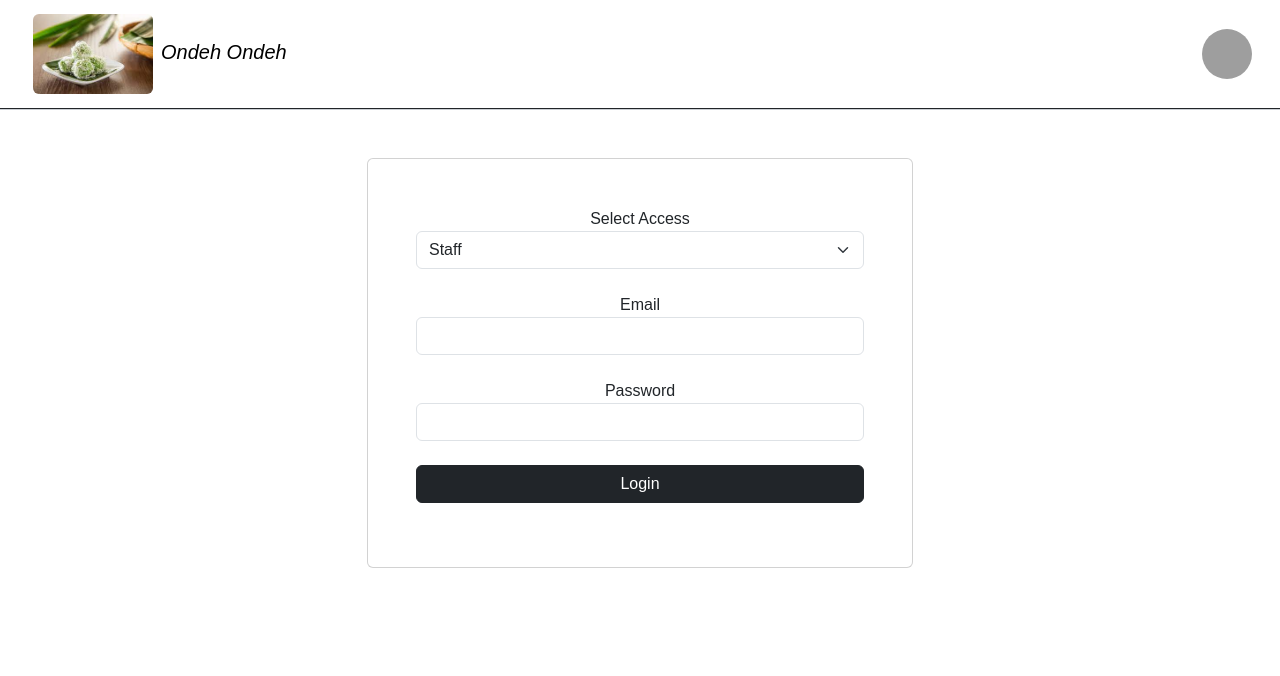
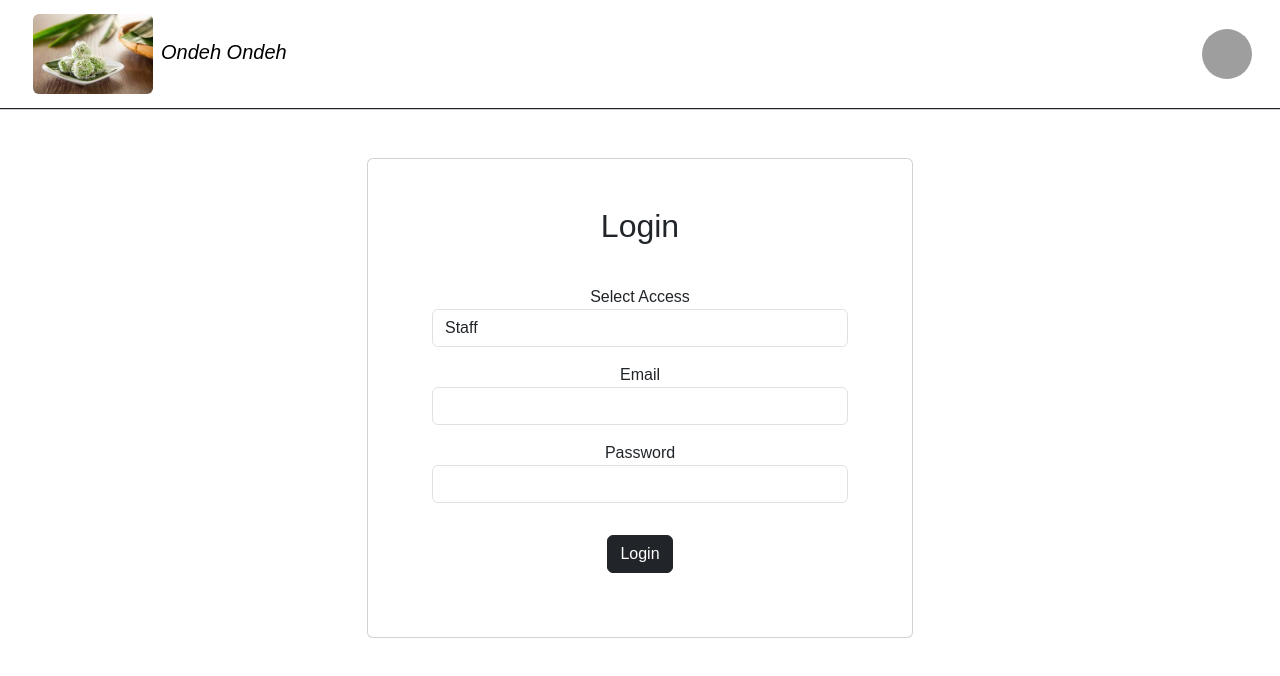
Before and after one commit to L1uM4rt1n/SPM-Project, a Vue app in the folder Frontend/spm-proj/: page /login-page in a window 1280 px wide. Shown: the top 676 px of the page. Built offline with nearby package versions, Linux system fonts and the light colour scheme; grey boxes are pictures that could not be loaded.

Commit message:
correct handling of access rights, psw and email

```diff
--- a/Frontend/spm-proj/src/views/LoginPage.vue
+++ b/Frontend/spm-proj/src/views/LoginPage.vue
@@ -1,152 +1,141 @@
-<!-- Template -->
 <template>
     <div class="container mt-5">
         <div class="row d-flex justify-content-center">
             <div class="col-md-6">
-        <div class="card px-5 py-5" id="form1">
-            <div class="form-data">
-                <div class="forms-inputs mb-4">
+                <div class="card px-5 py-5">
+                    <h2 class="text-center mb-4">Login</h2>
+                    <form @submit.prevent="authenticate">
+                        <!-- access rights -->
+                        <div class="form-group m-3">
                             <label for="access">Select Access</label>
-                    <select
-                        id="access"
-                        v-model="access"
-                        class="form-select"
-                    >
+                            <select id="access" v-model="access" class="form-control">
                                 <option value="Staff">Staff</option>
                                 <option value="HR">HR</option>
                             </select>
                         </div>
-            <div class="forms-inputs mb-4">
+                        <!-- email field -->
+                        <div class="form-group m-3">
                             <label for="email">Email</label>
-                <input autocomplete="off"
-                type="text"
+                            <input
+                                type="email"
                                 id="email"
                                 v-model="email"
-                :class="{'form-control': true, 'is-invalid': emailBlurred && !validEmail(email)}"
+                                class="form-control"
+                                :class="{'is-invalid': emailBlurred && !validEmail(email)}"
                                 @blur="emailBlurred = true"
+                                required
                             />
                             <div class="invalid-feedback">A valid email is required!</div>
                         </div>
-            <div class="forms-inputs mb-4">
+                        <!-- password field -->
+                        <div class="form-group m-3">
                             <label for="password">Password</label>
                             <input
-                autocomplete="off"
                                 type="password"
                                 id="password"
                                 v-model="password"
-                :class="{'form-control': true, 'is-invalid': passwordBlurred && !validPassword(password)}"
+                                class="form-control"
+                                :class="{'is-invalid': passwordBlurred && !validPassword(password)}"
                                 @blur="passwordBlurred = true"
+                                required
                             />
-                <div class="invalid-feedback">Password must be at least 3 characters long!</div>
+                            <div class="invalid-feedback">A valid password is required!</div>
                         </div>
-            <div class="mb-3">
-                <button @click="authenticate" class="btn btn-dark w-100">Login</button>
-            </div>
-            </div>
-            <div class="success-data" v-if="submitted">
-            <div class="text-center d-flex flex-column">
-                <i class="bx bxs-badge-check"></i>
-                <span class="text-center fs-1">You have been logged in <br> Successfully</span>
-            </div>
-            </div>
+                        <!-- login button -->
+                        <button @click="authenticate" class="btn btn-dark w-auto m-3">Login</button>
+                    </form>
                 </div>
             </div>
         </div>
     </div>
 </template>
 
-
-<!-- Script -->
 <script>
-import 'bootstrap/dist/css/bootstrap.css';
-import 'jquery/dist/jquery.min.js';
-import 'bootstrap/dist/js/bootstrap.min.js';
-import axios from 'axios';
+    import axios from 'axios'
+    import { server } from "../utils/helper.js"
 
     export default {
         name: 'LoginPage',
-    components: {},
         data() {
             return {
                 access: 'Staff',
                 accessRights: '',
                 staffID: '',
                 password: '',
-        email: '', // Add an email data property
+                email: '',
                 submitted: false,
-        emailBlurred: false,  // Corrected the spelling here
-        passwordBlurred: false,  // Corrected the spelling here
-    };
-    },
-    created() {
+                emailBlurred: false,
+                passwordBlurred: false,
+                // flag to prevent 2x output of data in console to reduce load
+                isAuthenticating: false,
+            }
         },
         methods: {
             authenticate() {
-            // Check if access is 'Staff'
-            if (this.access === 'Staff') {
-                this.accessRights = 'staff';
-                axios.post('http://localhost:5008/login', {
+                if (this.isAuthenticating) {
+                    return
+                }
+
+                this.isAuthenticating = true
+                // Check if access is 'Staff' or 'HR'
+                if (this.access === 'Staff' || this.access === 'HR') {
+                    this.accessRights = this.access
+                    axios.post(`${server.baseURL}/login`, {
                         Email: this.email,
                         Password: this.password,
                         Access_Rights: this.access,
                     })
                     .then((response) => {
-                    console.log(response);
                         if (response.status === 200) {
-                        console.log(response.data);
-                        sessionStorage.setItem('user', JSON.stringify(response.data));
-                        this.$router.push({ name: 'StaffHome' }); // Redirect to Staff page
-                    } else {
-                    alert('Invalid Credentials');
+                            const data = response.data.data
+                            if (data.Access_Rights === 1) {
+                                sessionStorage.setItem('user', JSON.stringify(data))
+                                this.$router.push({ name: 'HRHome' })
+                            } else if (data.Access_Rights === 2) {
+                                sessionStorage.setItem('user', JSON.stringify(data));
+                                this.$router.push({ name: 'StaffHome' })
+                            }
+                        } else if (response.status === 404) {
+                            alert('Please enter valid credentials')
+                        } else if (response.status === 401) {
+                            if (response.data.message === "Incorrect password") {
+                                alert("Please enter a valid password")
+                            } else if (response.data.message === "Restricted Access") {
+                                alert("Please select the correct access")
+                            }
                         }
                     })
                     .catch((error) => {
-                    console.log(error);
-                });
-            }
-            // Check if access is 'HR'
-            else if (this.access === 'HR') {
-                this.accessRights = 'hr';
-                axios.post('http://localhost:5008/login', {
-                    Email: this.email,
-                    Password: this.password,
-                    Access_Rights: this.access,
-                })
-                .then((response) => {
-                    console.log(response);
-                    if (response.status === 200) {
-                        sessionStorage.setItem('Access', this.access);
-                        sessionStorage.setItem('Email', this.email);
-                        this.$router.push({ name: 'HRHome' }); // Redirect to HR page
-                    } else {
-                    alert('Invalid Credentials');
-                    }
-                })
-                .catch((error) => {
-                    console.log(error);
+                        console.error(error);
                     });
                 } else {
                     // Handle invalid "access" value (e.g., show an error message)
                     alert('Invalid access');
                 }
             },
-
             validEmail(email) {
-      // Implement your email validation logic here
-      // For example, you can use a regular expression
-        const emailRegex = /^[^\s@]+@[^\s@]+\.[^\s@]+$/;
-        return emailRegex.test(email);
+                return axios.post(`${server.baseURL}/validate-email`, { email })
+                    .then((response) => {
+                        return response.data.valid;
+                })
+                    .catch((error) => {
+                        console.log(error);
+                        return false;
+                });
             },
             validPassword(password) {
-      // Implement your password validation logic here
-      // For example, check if the password has a minimum length
-        return password.length >= 3;
+                return axios.post(`${server.baseURL}/validate-password`, { password })
+                    .then((response) => {
+                        return response.data.valid;
+                    })
+                    .catch((error) => {
+                        console.log(error);
+                        return false;
+                    });
             },
-    },
-};
-
+        }
+    }
 </script>
 
-<!-- Styling -->
 <style>
 </style>
```
Lines whose indentation alone changed are shown as unchanged.
